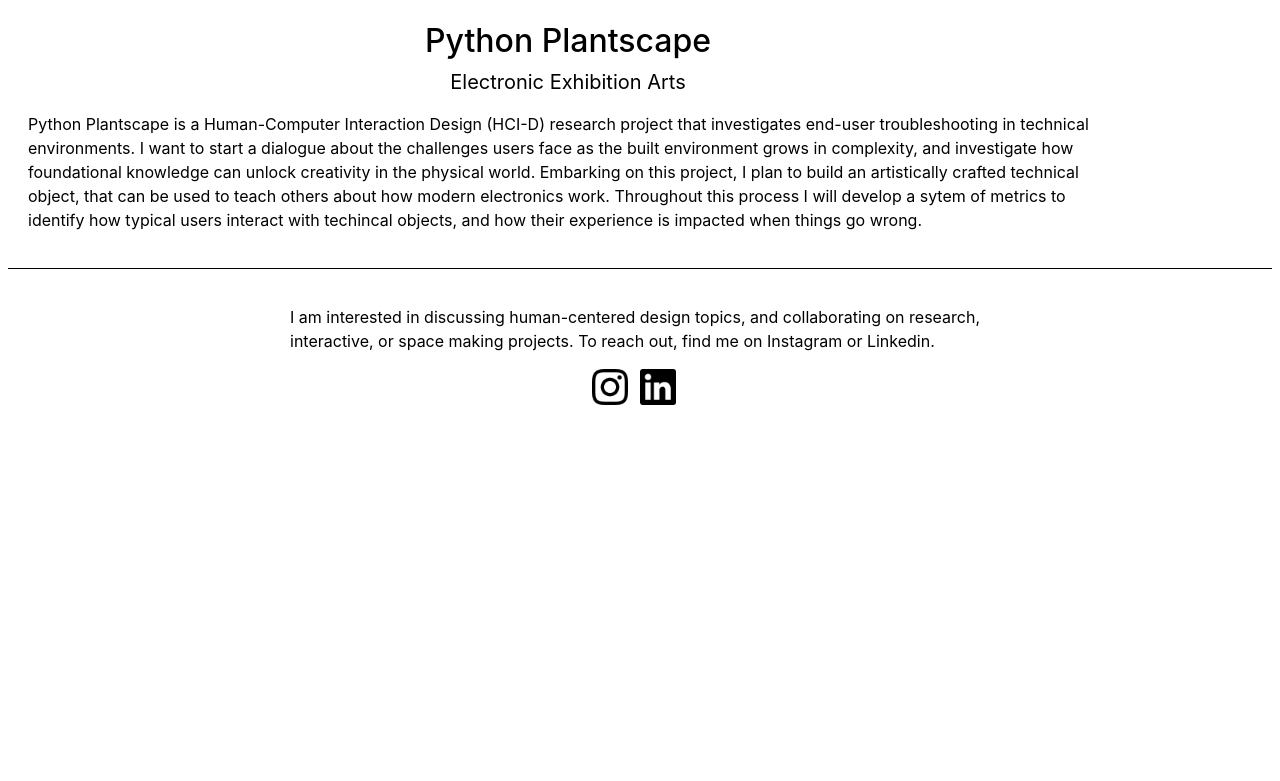
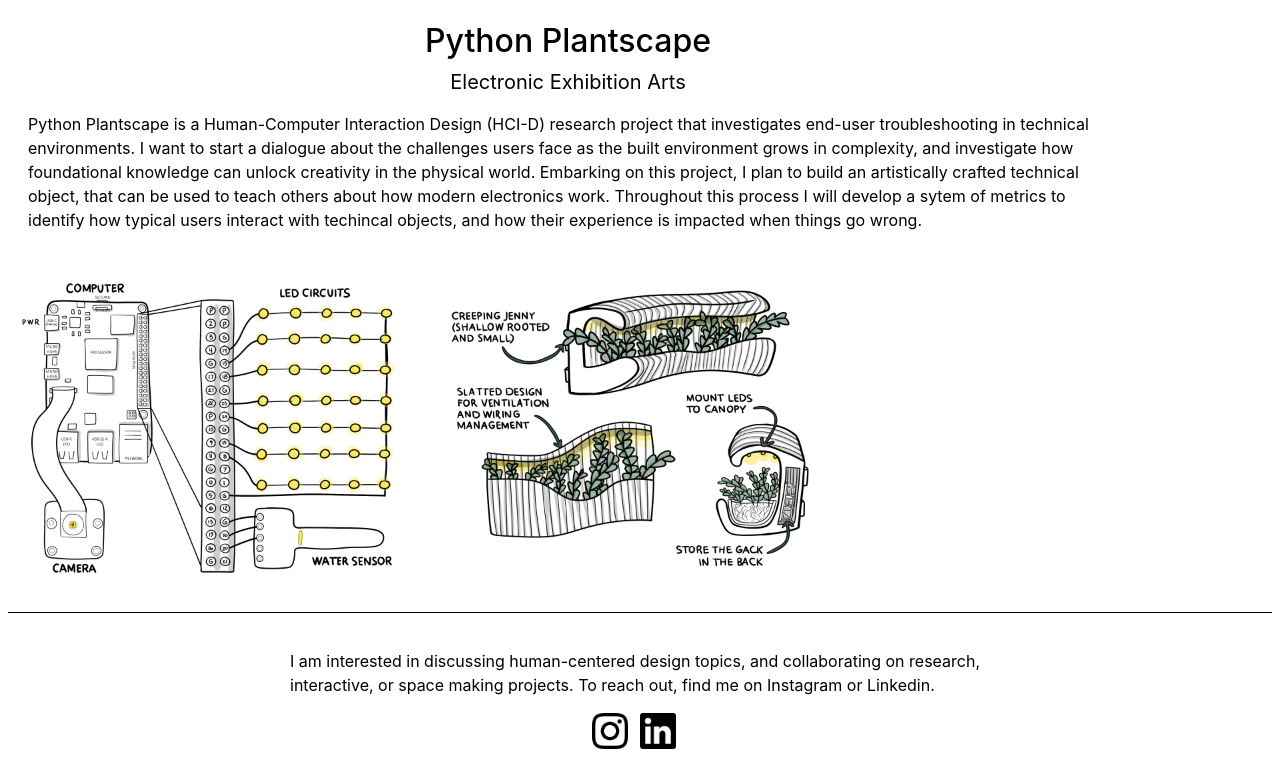
Before and after one commit to ktrocity/kelirice, a plain HTML site: page plantscape.html in a window 1280 px wide. Shown: the part 532-1313 px from the top of the page. Before the commit the page ends 969 px from the top, so only its background shows below. Drawn offline with Linux system fonts and the light colour scheme.

Commit message:
simple changes

```diff
--- a/plantscape.html
+++ b/plantscape.html
@@ -30,6 +30,13 @@
     <div class="profile-blurb"><h1>Python Plantscape</h1><h2>Electronic Exhibition Arts</h2><p>Python Plantscape is a Human-Computer Interaction Design (HCI-D) research project that investigates end-user troubleshooting in technical environments. I want to start a dialogue about the challenges users face as the built environment grows in complexity, and investigate how foundational knowledge can unlock creativity in the physical world. Embarking on this project, I plan to build an artistically crafted technical object, that can be used to teach others about how modern electronics work. Throughout this process I will develop a sytem of metrics to identify how typical users interact with techincal objects, and how their experience is impacted when things go wrong.</p></div>
 </div>
 
+<div class="profile-support" style="padding: 0px 0px 20px 0px">
+    <div class="wrap">
+        <img class="support" style="max-height: 300px;" src="images/work/plantscape/ME-Schematic.jpg">
+        <img class="support" style="max-height: 300px;" src="images/work/plantscape/ME-Planter.jpg">
+    </div>
+</div>
+
 <div class="footer">
     <div class="flex" style="max-width: 700px; align-self: flex-end; padding: 0px 5px;"><p>I am interested in discussing human-centered design topics, and collaborating on research, interactive, or space making projects. To reach out, find me on Instagram or Linkedin.</p>
     </div>
```
Also changed, not shown: images/work/StMarys.jpg, images/work/plantscape/ME-Planter.jpg (added), images/work/plantscape/ME-Schematic.jpg (added).
